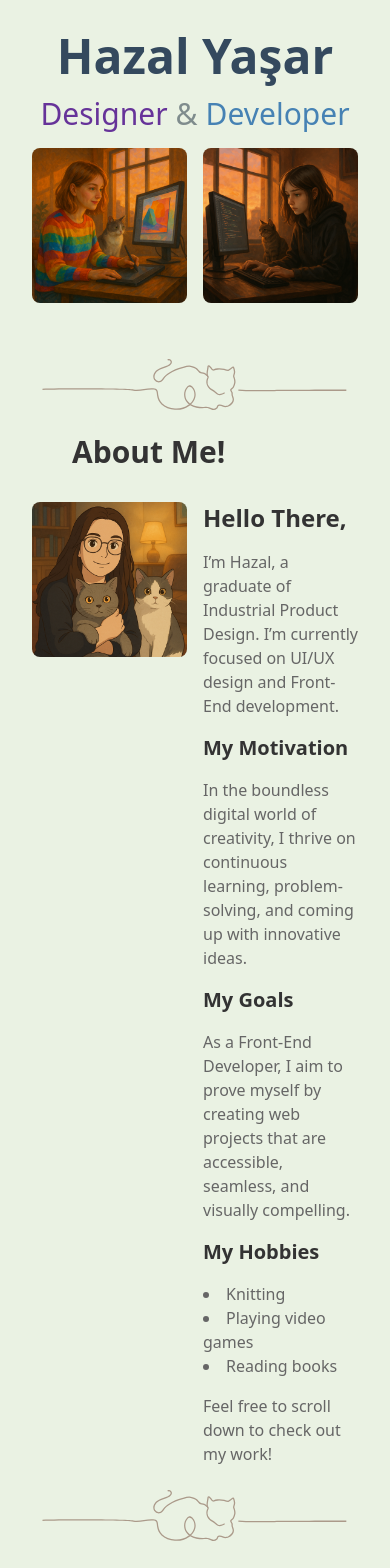
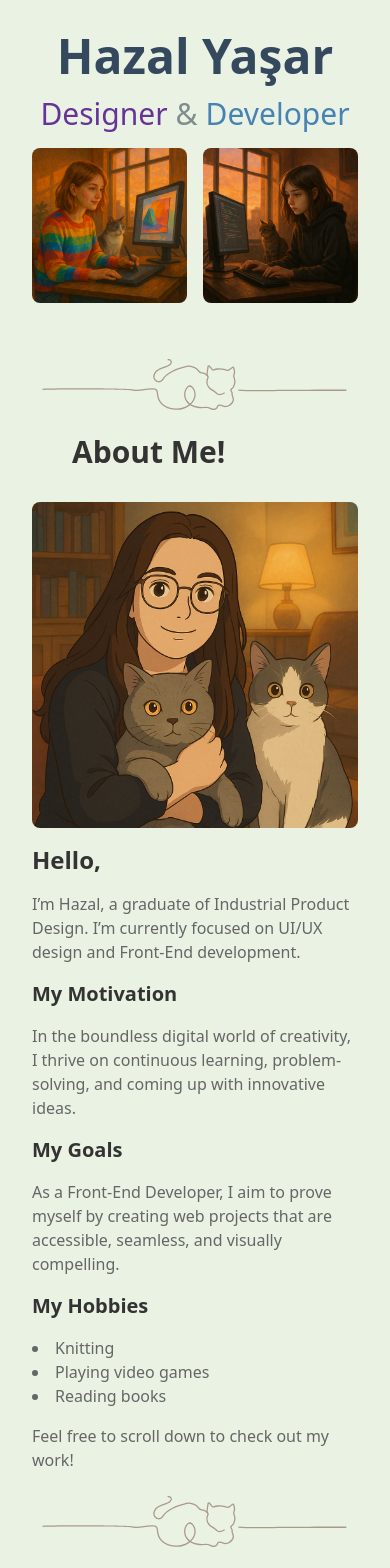
Before and after one commit to xhyasar/portfolio, a React (Vite) app: page /#/ in a window 390 px wide. Shown: the top 1568 px of the page. Built offline with nearby package versions, Linux system fonts and the light colour scheme.

Commit message:
Refactor HeroSection layout for responsive design
Updated flex container classes to improve responsiveness across devices by switching to a column layout on smaller screens. Additionally, made a minor text adjustment for better phrasing consistency.

```diff
--- a/src/components/HeroSection.tsx
+++ b/src/components/HeroSection.tsx
@@ -13,8 +13,8 @@ const HeroSection: React.FC<Props> = ({style}) => (
         <h1 className="px-10 text-header text-3xl font-semibold mb-4 ">
             About Me!
         </h1>
-        <div className="flex flex-row items-center justify-center gap-6 h-full">
-            <div className=" flex w-full gap-4 mt-4">
+        <div className="flex flex-col md:flex-row items-center justify-center gap-6 h-full">
+            <div className="flex flex-col md:flex-row w-full gap-4 mt-4">
                 <div className="flex-1">
                     <img
                         src="hazal.png"
@@ -24,7 +24,7 @@ const HeroSection: React.FC<Props> = ({style}) => (
                 </div>
                 {/* Buradaki div’in içini aşağıdaki gibi değiştir */}
                 <div className="flex-1 space-y-4">
-                    <h1 className="text-2xl text-header font-bold">Hello There,</h1>
+                    <h1 className="text-2xl text-header font-bold">Hello,</h1>
                     <p className="text-body">
                         I’m Hazal, a graduate of Industrial Product Design. I’m currently focused on UI/UX design and Front-End development.
                     </p>
```
